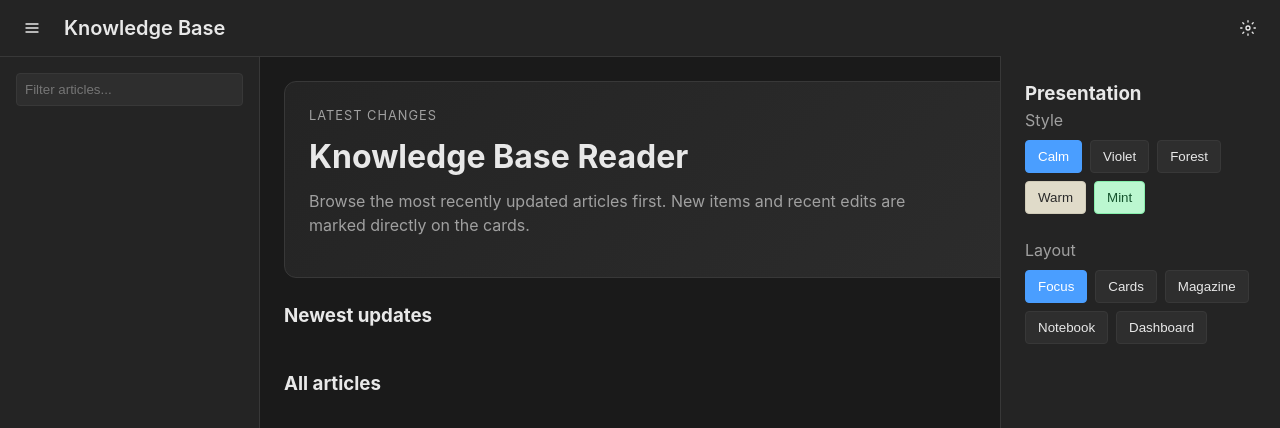
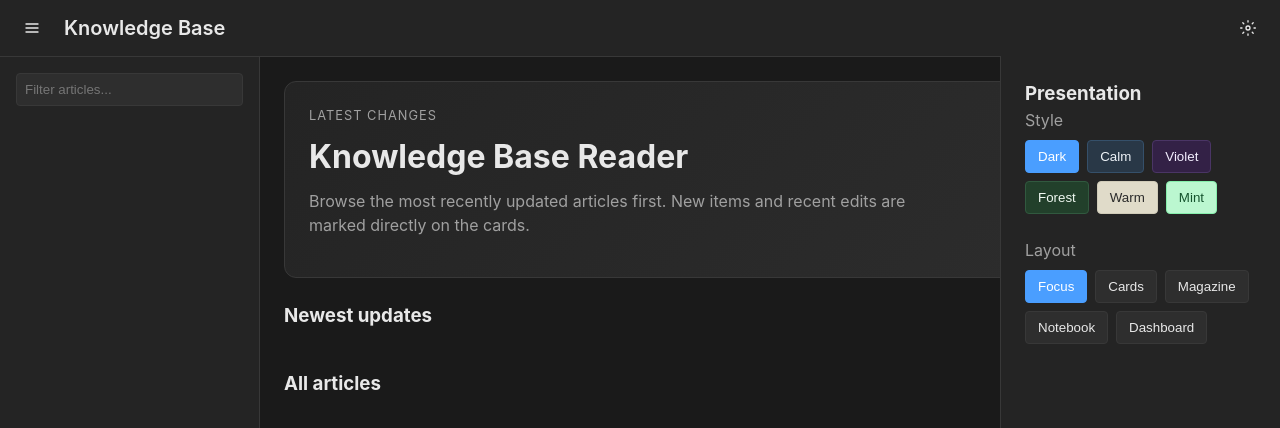
Before and after one commit to Immac/knowledge-base-reader, a website: page public/index.html in a window 1280 px wide. Both pictures are taken after a click on the button 1248 px from the left and 28 px from the top of the page. Shown: the top 428 px of the page. Drawn offline with Linux system fonts and the light colour scheme; no server answers.

Commit message:
feat: add distinct dark theme palettes

```diff
--- a/public/app.js
+++ b/public/app.js
@@ -47,7 +47,7 @@ function generateTagColor(key, value, isDark) {
 }
 
 function isDarkStyle(name) {
-  return ['calm', 'violet', 'forest'].includes(name);
+  return ['dark', 'calm', 'violet', 'forest'].includes(name);
 }
 
 function parseDateLike(value) {
@@ -77,7 +77,7 @@ function articleBadgeMarkup(article) {
 // State
 let articles = [];
 let currentArticle = null;
-let style = localStorage.getItem('kb-reader-style') || 'calm';
+let style = localStorage.getItem('kb-reader-style') || 'dark';
 let layout = localStorage.getItem('kb-reader-layout') || 'focus';
 let currentFilter = '';
 
--- a/public/index.html
+++ b/public/index.html
@@ -84,7 +84,8 @@
       <div class="setting-group">
         <label>Style</label>
         <div class="style-options" id="style-options">
-          <button data-style="calm" class="style-btn active">Calm</button>
+          <button data-style="dark" class="style-btn active">Dark</button>
+          <button data-style="calm" class="style-btn">Calm</button>
           <button data-style="violet" class="style-btn">Violet</button>
           <button data-style="forest" class="style-btn">Forest</button>
           <button data-style="warm" class="style-btn">Warm</button>
--- a/public/styles.css
+++ b/public/styles.css
@@ -1,5 +1,6 @@
-:root {
-  /* Calm (dark default) */
+:root,
+[data-style="dark"] {
+  /* Dark */
   --bg-primary: #1a1a1a;
   --bg-secondary: #242424;
   --bg-tertiary: #2e2e2e;
@@ -11,12 +12,40 @@
   --tag-text: #ccc;
 }
 
+[data-style="calm"] {
+  --bg-primary: #16202b;
+  --bg-secondary: #1f2b38;
+  --bg-tertiary: #293847;
+  --text-primary: #eef3f8;
+  --text-secondary: #aab7c4;
+  --accent: #6aa9ff;
+  --border: #35506a;
+  --tag-bg: #243748;
+  --tag-text: #dbe8f5;
+}
+
 [data-style="violet"] {
-  --accent: #a855f7;
+  --bg-primary: #1b1425;
+  --bg-secondary: #261a35;
+  --bg-tertiary: #332146;
+  --text-primary: #f3eefe;
+  --text-secondary: #bcaed4;
+  --accent: #c084fc;
+  --border: #4a3565;
+  --tag-bg: #2e2140;
+  --tag-text: #efe3ff;
 }
 
 [data-style="forest"] {
-  --accent: #22c55e;
+  --bg-primary: #122218;
+  --bg-secondary: #183122;
+  --bg-tertiary: #22402b;
+  --text-primary: #eff8f1;
+  --text-secondary: #b3c6b9;
+  --accent: #4ade80;
+  --border: #31593f;
+  --tag-bg: #1c3324;
+  --tag-text: #e1f1e6;
 }
 
 [data-style="warm"] {
```
Also changed, not shown: README.md.
